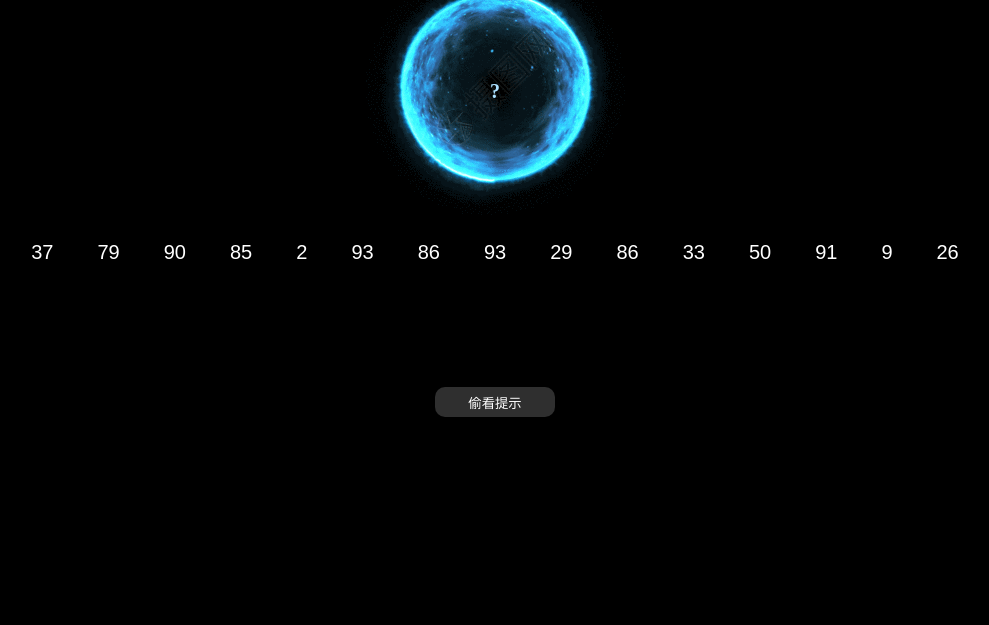
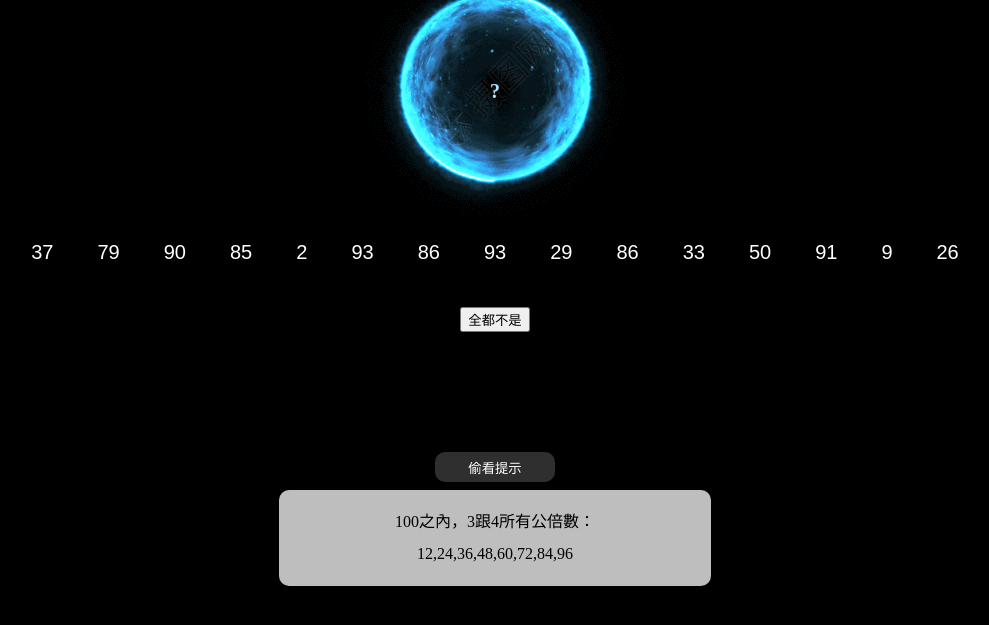
Before and after one commit to chewing0705/JS, a plain HTML site: page javascript-uiux-class-main/work-1-2 common multiple.html in a window 1280 px wide. Both pictures are taken after a click on the button "偷看提示". Shown: the part 143-768 px from the top of the page, without its empty margins (145-1134 px from the left). Drawn offline with Linux system fonts and the light colour scheme.

Commit message:
交作業 ><

```diff
--- a/javascript-uiux-class-main/work-1-2 common multiple.html
+++ b/javascript-uiux-class-main/work-1-2 common multiple.html
@@ -62,7 +62,7 @@
       }
       .ans {
         display: none;
-        max-width: 600px;
+        max-width: 400px;
         padding: 2% 2%;
         background: #bebebe;
         line-height: 2;
@@ -129,16 +129,17 @@
       let noMore = document.getElementById('noMore')
       for (j = 0; j <= 15; j++) {
       let ALLidx = arrA.indexOf(arrC[j]);
-    }
+
       console.log(ALLidx);
 
-       if (ALLidx !==-1){
+       if (ALLidx !=-1){
         noMore.style.display ='none' ;
+        break;
       }
-      else if (ALLidx ==-1){
+      else {
         noMore.style.display = 'block';
       }
-
+    }
       //
 
       // console.log(btnBox.innerText)
```
